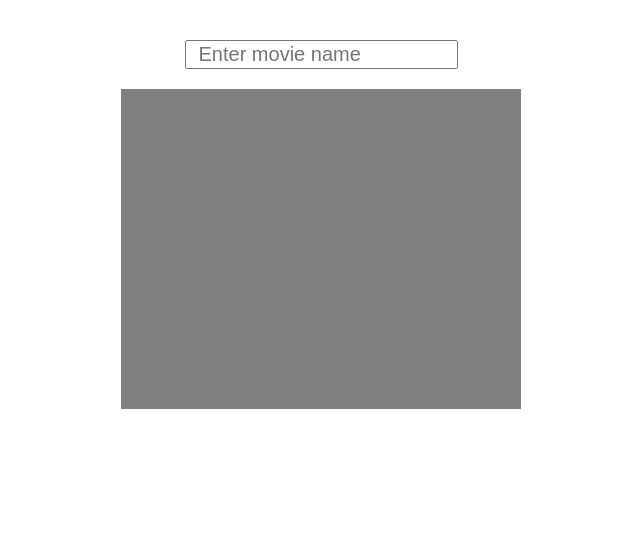
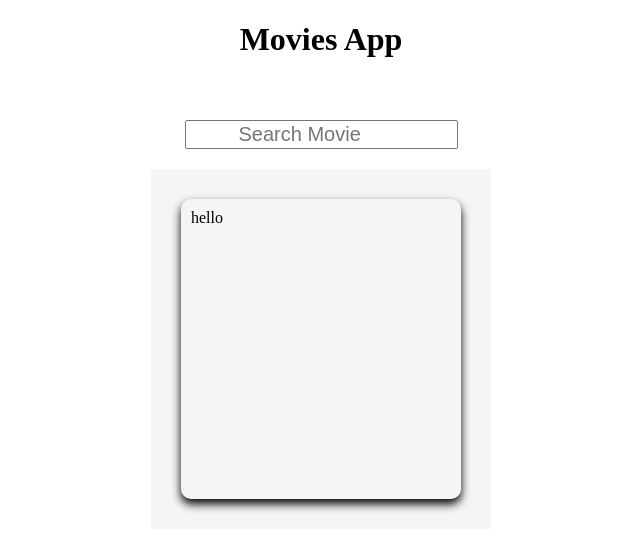
Before and after one commit to navedatgames/movies-app-react, a React (Create React App) app: page / in a window 1280 px wide. Shown: the top 552 px of the page, without its empty margins (319-959 px from the left). Built offline with nearby package versions, Linux system fonts and the light colour scheme; no server answers.

Commit message:
api integration

```diff
--- a/package.json
+++ b/package.json
@@ -6,6 +6,7 @@
     "@testing-library/jest-dom": "^5.15.1",
     "@testing-library/react": "^11.2.7",
     "@testing-library/user-event": "^12.8.3",
+    "axios": "^0.24.0",
     "react": "^17.0.2",
     "react-dom": "^17.0.2",
     "react-scripts": "4.0.3",
--- a/src/Movie.js
+++ b/src/Movie.js
@@ -1,27 +1,42 @@
 import React from "react"
 import "./style.css"
+import MovieComp from "./MovieComp"
+import axios from "axios"
+const apiLink = "https://api.themoviedb.org/3/movie/550?api_key=7dace42adcf0a600e4d6ac94b9835856"
 let Movie = ()=>{
     const [mov,setMOv] = React.useState("")
     function handleChange(event){
         console.log(event.target.value)
         setMOv(event.target.value)
     }
+    React.useEffect(()=>{
+        axios.get(apiLink,{
+            params:{api_key:"7dace42adcf0a600e4d6ac94b9835856"}
+        }).then((response)=>{
+            console.log(response.data)
+        }).catch((err)=>{
+            console.log(err.data)
+        })
+
+    },[])
     return (
         <div className = "main-body">
-        <div className = "input-con">
+            <h1>Movies App</h1>
+            <div className = "input-con">
 
-            <input
+                <input
                 type="text"
-                placeholder="Enter movie name"
+                placeholder="Search Movie"
                 onChange={handleChange}
                 name = "mov"
                 value = {mov}
-            />
+                />
 
-        </div>
-        <div className = "container">
+            </div>
+            <div className = "movie-con">
+                <MovieComp/>
 
-        </div>
+            </div>
         </div>
     )
 }
--- /dev/null
+++ b/src/MovieComp.js
@@ -0,0 +1,8 @@
+let MovieComp = ()=>{
+    return (
+        <div className = "movieCover">
+            hello
+        </div>
+    )
+}
+export default MovieComp
--- a/src/style.css
+++ b/src/style.css
@@ -5,10 +5,13 @@ body{
     margin:0;
 
 }
-.container{
-    height:20rem;
-    width:25rem;
-    background-color: grey;
+.movie-con{
+    display: flex;
+    flex-direction: row;
+    flex-wrap: wrap;
+    padding:30px;
+    justify-content: space-evenly;
+    background-color: whitesmoke;
 }
 .input-con{
     text-align: center;
@@ -17,7 +20,7 @@ body{
 input{
     margin: 20px;
     font-size: 20px;
-    text-indent: 10px;
+    text-indent: 50px;
 }
 .main-body{
     display: flex;
@@ -25,3 +28,12 @@ input{
     justify-content: space-between;
     align-items: center;
 }
+.movieCover{
+    border-radius: 10px;
+    display:flex;
+    flex-direction: column;
+    padding:10px;
+    height: 300px;
+    width:280px;
+    box-shadow: 0 5px 10px ;
+}
```
Also changed, not shown: 1 other file (tests, documents, lock files or other folders).
